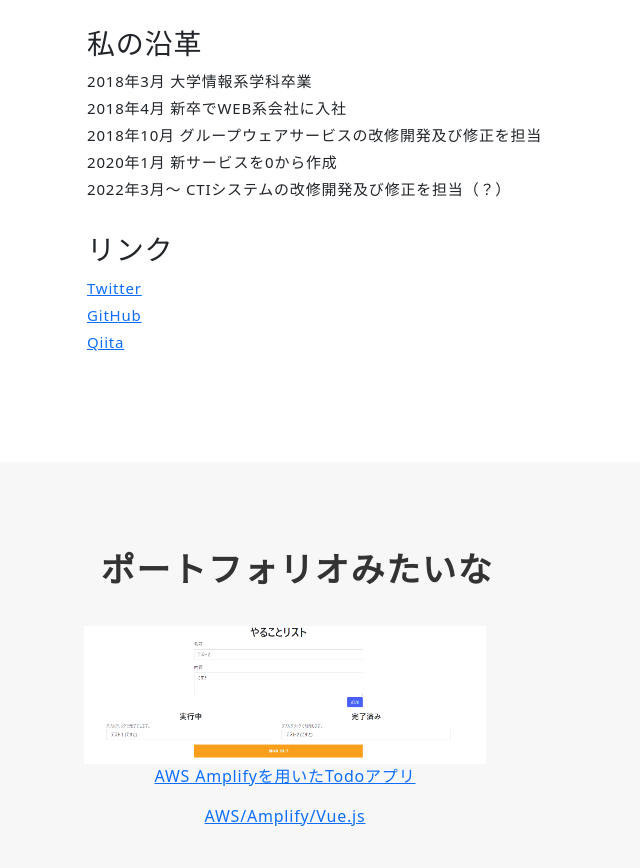
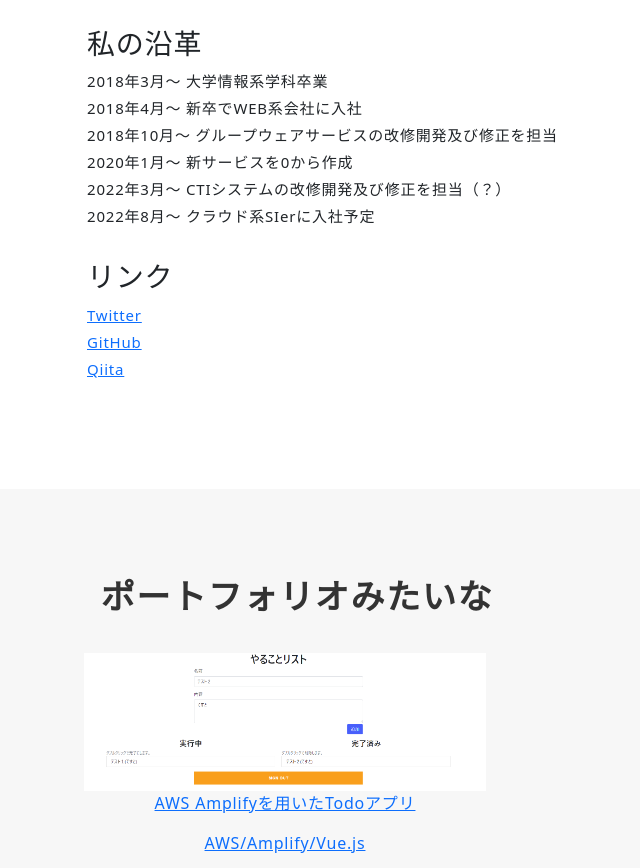
Before and after one commit to MuMa3679/MuMa3679.github.io, a plain HTML site: page index.html in a window 1280 px wide. Shown: the part 2852-3720 px from the top of the page, without its empty margins (343-983 px from the left). Drawn offline with nearby package versions, Linux system fonts and the light colour scheme.

Commit message:
転職情報を記載

```diff
--- a/index.html
+++ b/index.html
@@ -348,11 +348,12 @@
                                 <div class="feature col">
                                     <h3>私の沿革</h3>
                                         <p>
-                                            2018年3月 大学情報系学科卒業<br>
-                                            2018年4月 新卒でWEB系会社に入社<br>
-                                            2018年10月 グループウェアサービスの改修開発及び修正を担当<br>
-                                            2020年1月 新サービスを0から作成<br>
-                                            2022年3月～ CTIシステムの改修開発及び修正を担当（？）
+                                            2018年3月～ 大学情報系学科卒業<br>
+                                            2018年4月～ 新卒でWEB系会社に入社<br>
+                                            2018年10月～ グループウェアサービスの改修開発及び修正を担当<br>
+                                            2020年1月～ 新サービスを0から作成<br>
+                                            2022年3月～ CTIシステムの改修開発及び修正を担当（？）<br>
+                                            2022年8月～ クラウド系SIerに入社予定<br>
                                         </p>
                                 </div>
                             </p>
```
